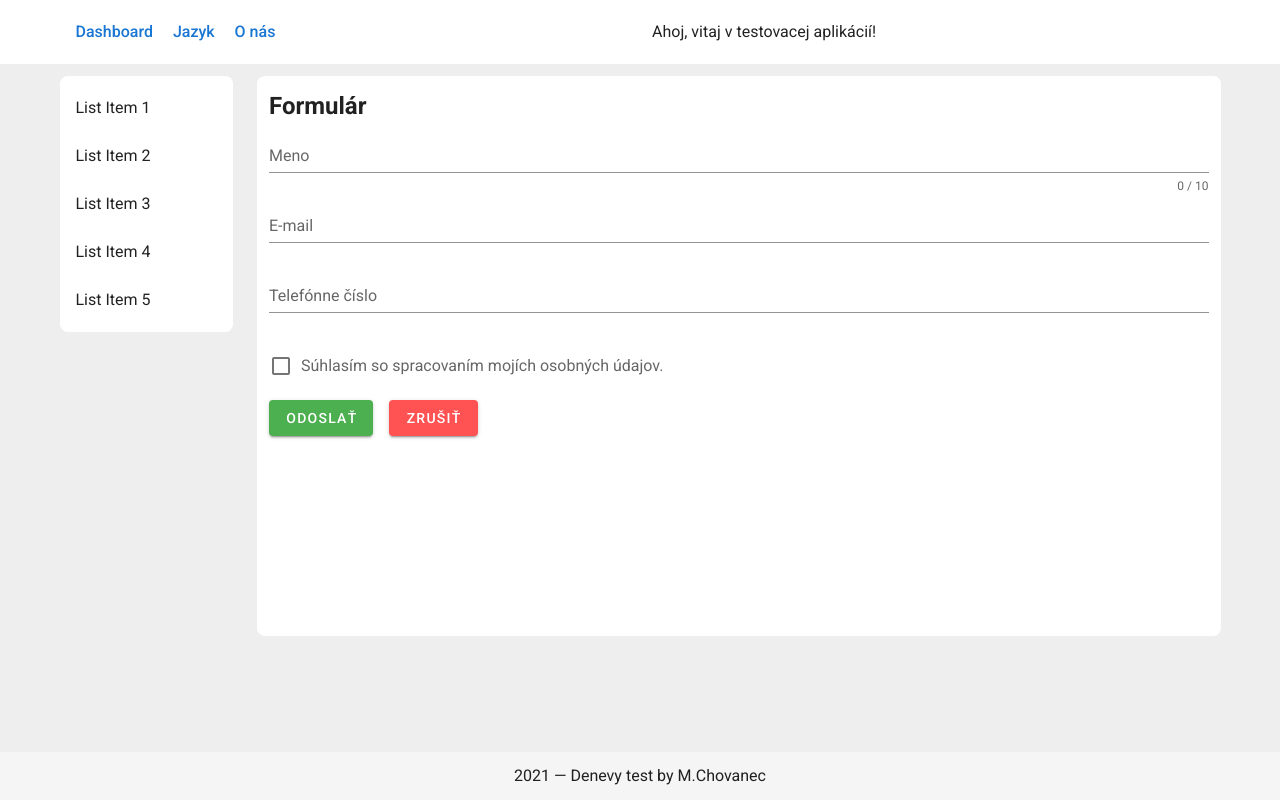
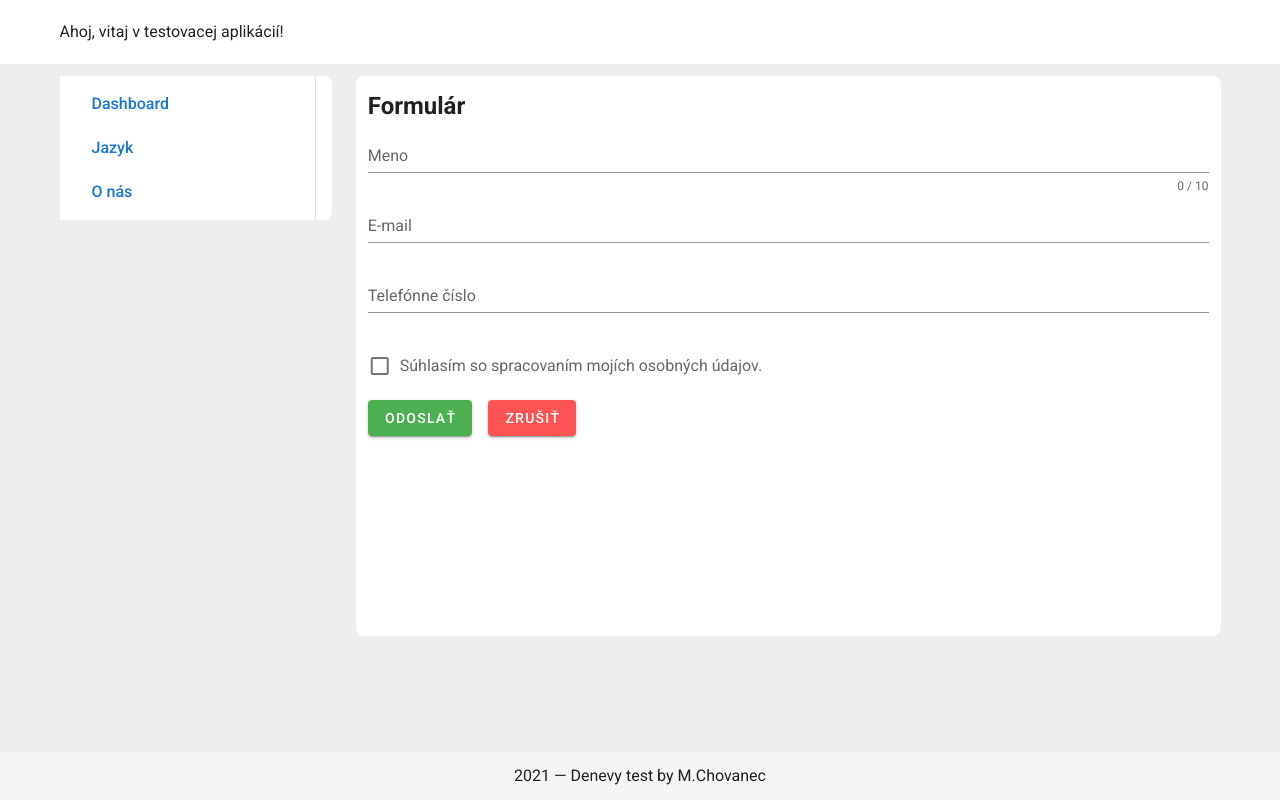
Before and after one commit to chovanecmarek/denevy_test, a Vue app: page / in a window 1280 px wide. Built offline with nearby package versions, Linux system fonts and the light colour scheme.

Commit message:
uprava menu podla zadania

```diff
--- a/src/App.vue
+++ b/src/App.vue
@@ -10,9 +10,6 @@
 
         <v-row>
           <v-col>
-            <Nav/>
-          </v-col>
-          <v-col>
             <div>{{ $t('message.hello') }}</div>
           </v-col>
         </v-row>
@@ -24,22 +21,9 @@
     <v-main class="grey lighten-3">
       <v-container>
         <v-row>
-          <v-col cols="2">
+          <v-col cols="3">
             <v-sheet rounded="lg">
-              <v-list color="transparent">
-                <v-list-item
-                  v-for="n in 5"
-                  :key="n"
-                  link
-                >
-                  <v-list-item-content>
-                    <v-list-item-title>
-                      List Item {{ n }}
-                    </v-list-item-title>
-                  </v-list-item-content>
-                </v-list-item>
-
-              </v-list>
+              <Nav/>
             </v-sheet>
           </v-col>
 
--- a/src/components/Nav.vue
+++ b/src/components/Nav.vue
@@ -1,15 +1,22 @@
 <template>
-    <div>
-        <router-link
-            v-for="link in links"
-            :key="link.id"
-            :to="link.url"
+    <v-navigation-drawer permanent>
+      <v-list
+        dense
+        nav
+      >
+        <v-list-item
+          v-for="link in links"
+          :key="link.id"
         >
-            {{ link.title }}
+          <v-list-item-content>
+            <router-link :to="link.url">{{ link.title }}</router-link>
+          </v-list-item-content>
 
-        </router-link>
+        </v-list-item>
 
-    </div>
+      </v-list>
+
+    </v-navigation-drawer>
 </template>
 
 <script>
```
